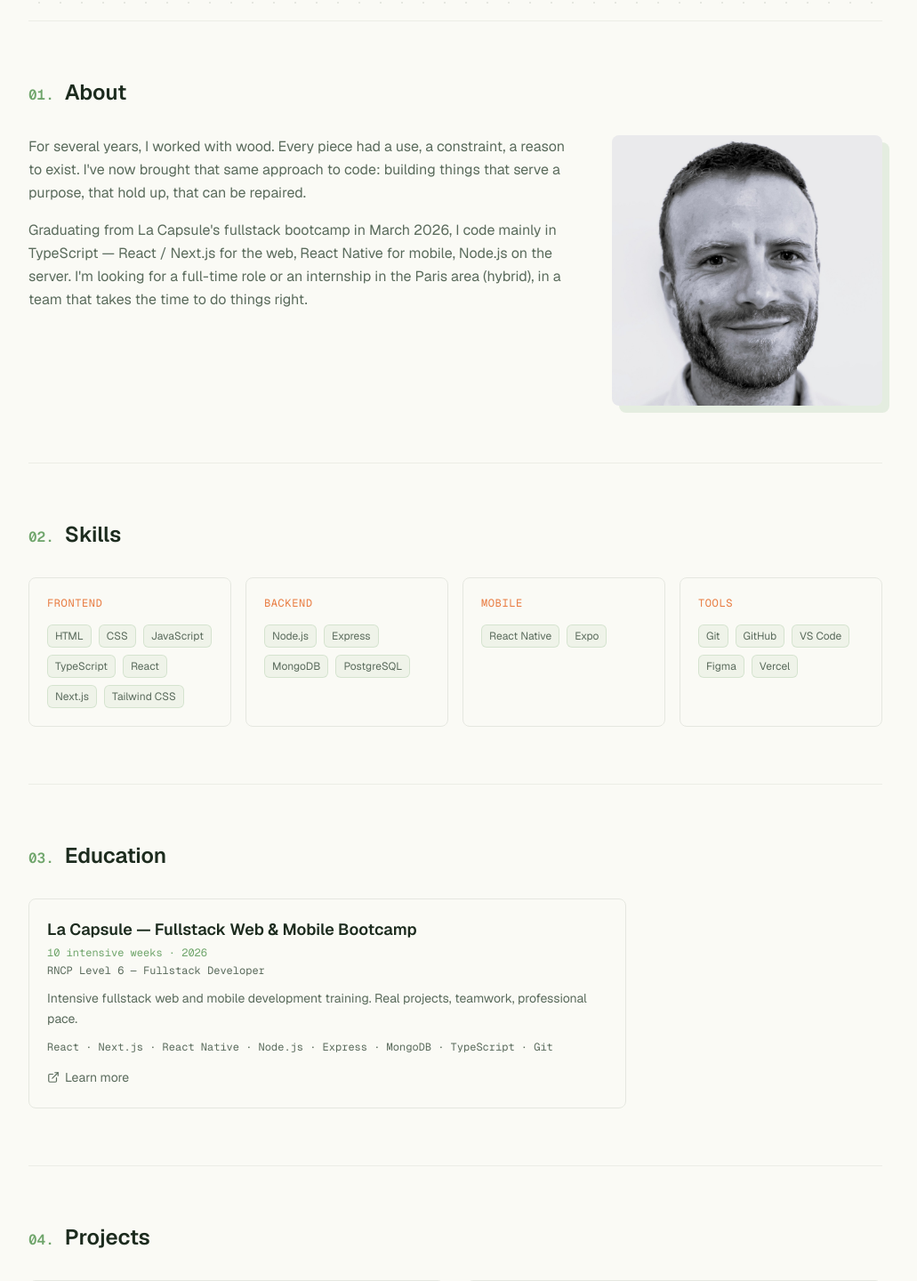
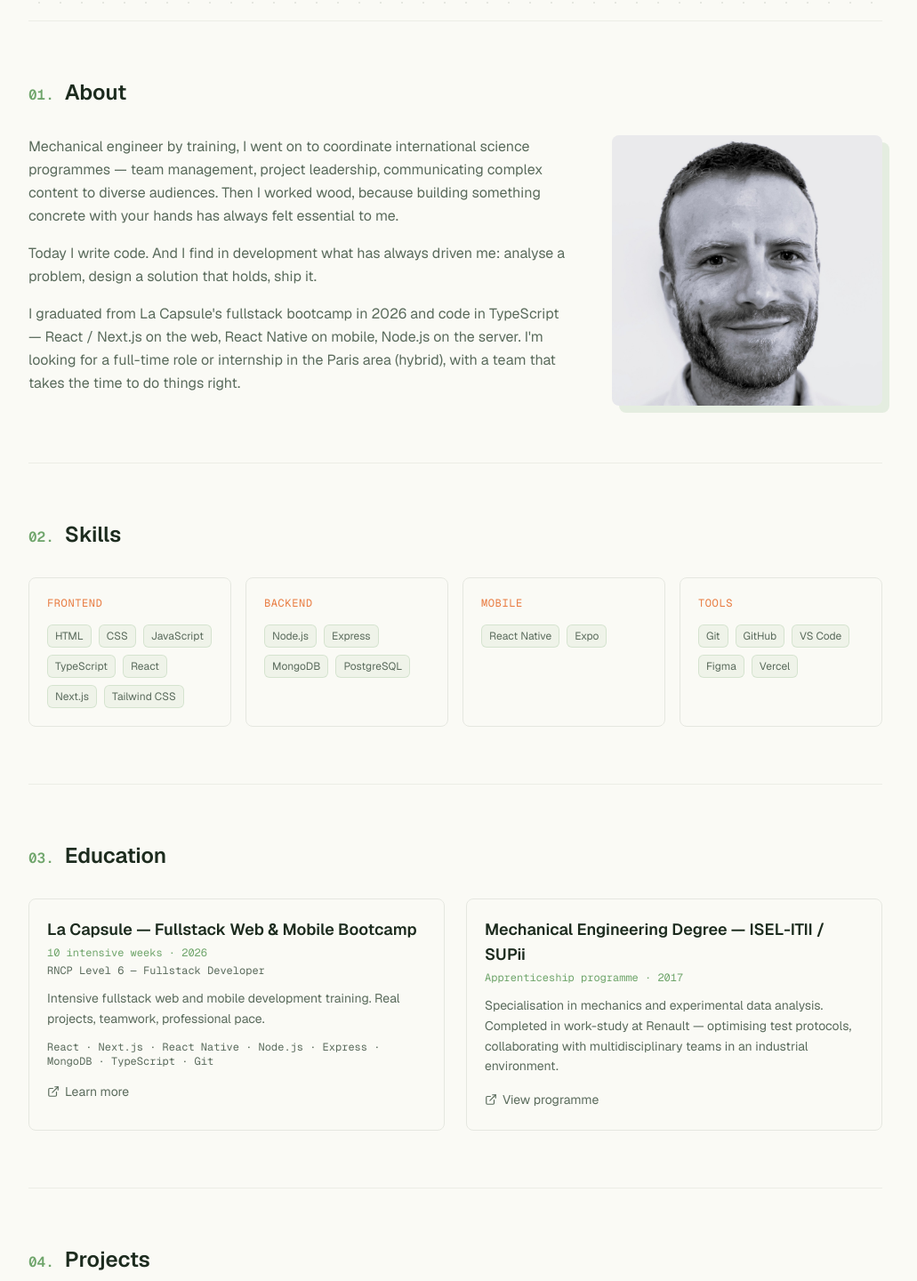
Before and after one commit to matchls/myportfolio, a Next.js app: page /en in a window 1280 px wide. Shown: the part 598-2038 px from the top of the page at 89% size, without its empty margins (128-1159 px from the left). Built offline with nearby package versions, Linux system fonts and the light colour scheme.

Commit message:
feat(formation): ajout du diplôme d'ingénieur mécanique ISEL-ITII / SUPii
Co-Authored-By: Claude Sonnet 4.6 <noreply@anthropic.com>

```diff
--- a/src/components/sections/Formation.tsx
+++ b/src/components/sections/Formation.tsx
@@ -22,12 +22,12 @@ export function Formation({ dict }: Props) {
         {dict.formation.heading}
       </h2>
 
-      <div className="mt-8 md:max-w-2xl">
+      <div className="mt-8 grid gap-6 md:grid-cols-2">
         <Card as="article">
           <h3 className="text-text text-lg font-semibold">{dict.formation.bootcampName}</h3>
           <p className="text-accent mt-1 font-mono text-xs">{dict.formation.duration}</p>
           <p className="text-text-muted mt-1 font-mono text-xs">{dict.formation.rncp}</p>
-          <p className="text-text-muted mt-3 text-sm leading-relaxed">{dict.formation.description}</p>
+          <p className="text-text-muted mt-3 flex-1 text-sm leading-relaxed">{dict.formation.description}</p>
           <p className="text-text-muted mt-3 font-mono text-xs">{dict.formation.stack}</p>
           <a
             href="https://www.lacapsule.academy/formation-developpeur-web/full-time"
@@ -39,6 +39,21 @@ export function Formation({ dict }: Props) {
             {dict.formation.learnMore}
           </a>
         </Card>
+
+        <Card as="article">
+          <h3 className="text-text text-lg font-semibold">{dict.formation.engineeringName}</h3>
+          <p className="text-accent mt-1 font-mono text-xs">{dict.formation.engineeringDuration}</p>
+          <p className="text-text-muted mt-3 flex-1 text-sm leading-relaxed">{dict.formation.engineeringDescription}</p>
+          <a
+            href="https://www.mecavenir.com/formation/ingenieur-mecanique-et-production/"
+            target="_blank"
+            rel="noopener noreferrer"
+            className="text-text-muted hover:text-accent mt-4 inline-flex items-center gap-1.5 text-sm transition-colors"
+          >
+            <ExternalLink className="h-3.5 w-3.5" aria-hidden="true" />
+            {dict.formation.engineeringLearnMore}
+          </a>
+        </Card>
       </div>
     </section>
   );
--- a/src/messages/en.json
+++ b/src/messages/en.json
@@ -22,8 +22,9 @@
     "bioIntro": "Yesterday I was shaping wood. Today I write code.",
     "bioTagline": "Always to build things that serve a purpose.",
     "bioParagraphs": [
-      "For several years, I worked with wood. Every piece had a use, a constraint, a reason to exist. I've now brought that same approach to code: building things that serve a purpose, that hold up, that can be repaired.",
-      "Graduating from La Capsule's fullstack bootcamp in March 2026, I code mainly in TypeScript — React / Next.js for the web, React Native for mobile, Node.js on the server. I'm looking for a full-time role or an internship in the Paris area (hybrid), in a team that takes the time to do things right."
+      "Mechanical engineer by training, I went on to coordinate international science programmes — team management, project leadership, communicating complex content to diverse audiences. Then I worked wood, because building something concrete with your hands has always felt essential to me.",
+      "Today I write code. And I find in development what has always driven me: analyse a problem, design a solution that holds, ship it.",
+      "I graduated from La Capsule's fullstack bootcamp in 2026 and code in TypeScript — React / Next.js on the web, React Native on mobile, Node.js on the server. I'm looking for a full-time role or internship in the Paris area (hybrid), with a team that takes the time to do things right."
     ]
   },
   "nav": {
@@ -59,7 +60,11 @@
     "description": "Intensive fullstack web and mobile development training. Real projects, teamwork, professional pace.",
     "rncp": "RNCP Level 6 — Fullstack Developer",
     "stack": "React · Next.js · React Native · Node.js · Express · MongoDB · TypeScript · Git",
-    "learnMore": "Learn more"
+    "learnMore": "Learn more",
+    "engineeringName": "Mechanical Engineering Degree — ISEL-ITII / SUPii",
+    "engineeringDuration": "Apprenticeship programme · 2017",
+    "engineeringDescription": "Specialisation in mechanics and experimental data analysis. Completed in work-study at Renault — optimising test protocols, collaborating with multidisciplinary teams in an industrial environment.",
+    "engineeringLearnMore": "View programme"
   },
   "projects": {
     "heading": "Projects",
--- a/src/messages/fr.json
+++ b/src/messages/fr.json
@@ -22,8 +22,9 @@
     "bioIntro": "Hier je travaillais le bois. Aujourd'hui je code.",
     "bioTagline": "Toujours pour construire des choses qui servent.",
     "bioParagraphs": [
-      "Pendant plusieurs années, j'ai travaillé le bois. Chaque pièce avait un usage, une contrainte, une raison d'être. Aujourd'hui j'ai transposé cette approche dans le code : construire des choses qui servent, qui tiennent, qu'on peut réparer.",
-      "Diplômé du bootcamp fullstack de La Capsule en mars 2026, je code principalement en TypeScript — côté web avec React / Next.js, côté mobile avec React Native, côté serveur avec Node.js. Je cherche un CDI ou un stage en région parisienne (hybride), dans une équipe qui prend le temps de bien faire."
+      "Ingénieur mécanique de formation, j'ai ensuite coordonné des programmes scientifiques internationaux — management d'équipes, gestion de projet, transmission à des publics variés. Puis j'ai travaillé le bois, parce que construire quelque chose de concret avec ses mains m'a toujours semblé essentiel.",
+      "Aujourd'hui je code. Et je retrouve dans le développement ce qui m'a toujours motivé : analyser un problème, concevoir une solution qui tient, la livrer.",
+      "Diplômé du bootcamp fullstack de La Capsule en 2026, je code en TypeScript — React / Next.js côté web, React Native côté mobile, Node.js côté serveur. Je cherche un CDI ou un stage en région parisienne (hybride), dans une équipe qui prend le temps de bien faire."
     ]
   },
   "nav": {
@@ -59,7 +60,11 @@
     "description": "Formation intensive au développement web et mobile fullstack. Projets réels, travail en équipe, rythme professionnel.",
     "rncp": "Titre RNCP niveau 6 — Développeur Fullstack",
     "stack": "React · Next.js · React Native · Node.js · Express · MongoDB · TypeScript · Git",
-    "learnMore": "Voir la formation"
+    "learnMore": "Voir la formation",
+    "engineeringName": "Diplôme d'ingénieur mécanique — ISEL-ITII / SUPii",
+    "engineeringDuration": "Formation en apprentissage · 2017",
+    "engineeringDescription": "Spécialisation en mécanique et analyse de données expérimentales. Réalisé en alternance chez Renault — optimisation de protocoles d'essai, collaboration avec des équipes pluridisciplinaires en environnement industriel.",
+    "engineeringLearnMore": "Voir la formation"
   },
   "projects": {
     "heading": "Projets",
```
